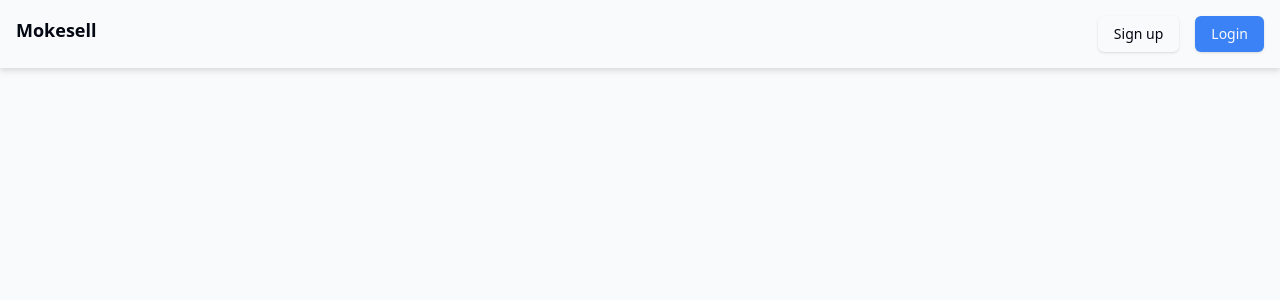
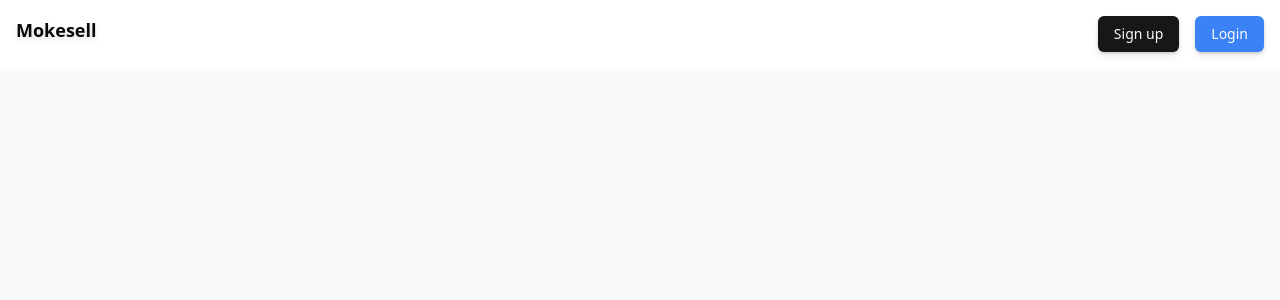
Before and after one commit to provsalt/mokesell, a Next.js app: page / in a window 1280 px wide. Shown: the top 300 px of the page. Built offline with nearby package versions, Linux system fonts and the light colour scheme.

Commit message:
fix: Navbar text in light mode

```diff
--- a/app/layout.tsx
+++ b/app/layout.tsx
@@ -17,7 +17,7 @@ export default function RootLayout({
       <body className="flex flex-col min-h-screen"
       >
          <UserProvider>
-           <div className="sticky top-0 z-40 dark:bg-gray-950 dark:text-gray-50 bg-gray-50 text-gray-950 drop-shadow-md">
+           <div className="sticky top-0 z-40 drop-shadow-md">
              <Navbar/>
            </div>
            <main className="flex flex-1 dark:bg-gray-950 dark:text-gray-50 bg-gray-50 text-gray-950 ">
--- a/components/Navbar/Navbar.tsx
+++ b/components/Navbar/Navbar.tsx
@@ -23,21 +23,21 @@ export const Navbar = () => {
       <p className="font-bold text-lg"><Link href="/">Mokesell</Link></p>
       <div className="flex gap-4">
         <Link href="/">
-          <Button className="bg-transparent">Sell</Button>
+          <Button className="dark:bg-transparent">Sell</Button>
         </Link>
         <Link href="/user">
-          <Button className="bg-transparent">
+          <Button className="dark:bg-transparent">
             <User/>
             <p className="sr-only">User</p>
           </Button>
         </Link>
         <Link href="/chats">
-          <Button className="bg-transparent">
+          <Button className="dark:bg-transparent">
             <MessageCircle/>
             <p className="sr-only">Chat</p>
           </Button>
         </Link>
-        <Button onClick={logout} className="bg-transparent">
+        <Button onClick={logout} className="dark:bg-transparent">
           <LogOut/>
           <p className="sr-only">Logout</p>
         </Button>
@@ -50,7 +50,7 @@ export const Navbar = () => {
       <p className="font-bold"><Link href="/">Mokesell</Link></p>
       <div className="flex gap-4">
         <Link href="/signup">
-          <Button className="bg-transparent text-gray-950 dark:text-gray-50">Sign up</Button>
+          <Button className="dark:bg-transparent text-gray-50 dark:text-gray-50">Sign up</Button>
         </Link>
         <Link href="/login">
           <Button className="bg-blue-500">Login</Button>
```
